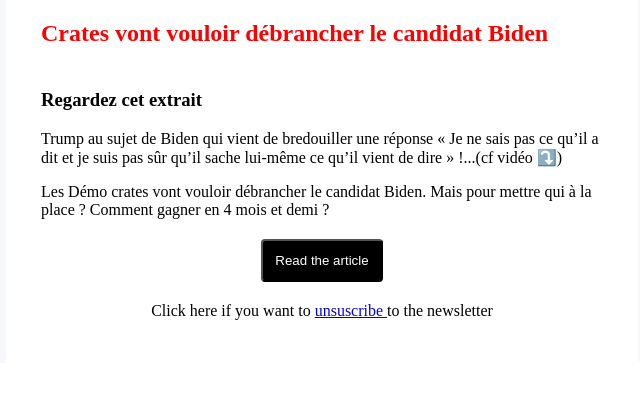
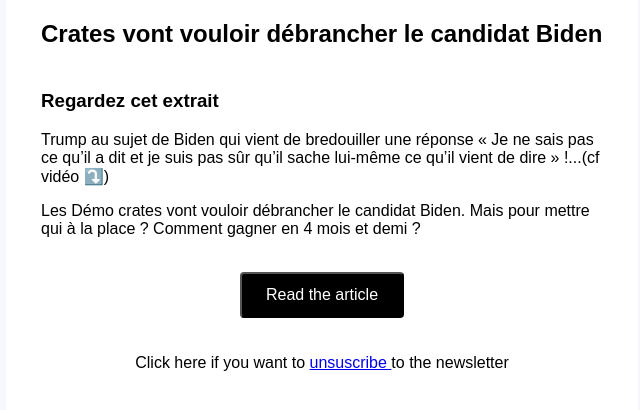
Before and after one commit to tiavina-mika/raw-email-template, a website: page index.html in a window 1280 px wide. Shown: the part 84-494 px from the top of the page, without its empty margins (318-958 px from the left). Drawn offline with Linux system fonts and the light colour scheme; a web font is replaced by a local one.

Commit message:
update style

```diff
--- a/index.html
+++ b/index.html
@@ -10,15 +10,37 @@
     <link rel="stylesheet" href="styles.css" />
   </head>
   <body>
-    <style>
+    <style type="text/css">
+      @media screen {
+        @font-face {
+          font-family: 'BasierCircle-Medium';
+          font-style: normal;
+          font-weight: 400;
+          src: url(https://fonts.gstatic.com/s/roboto/v27/KFOmCnqEu92Fr1Mu4mxKKTU1Kg.woff2) format('woff2');
+        }
+      }
+
       .container {
         background-color: #f6f8fc;
+        font-family: "BasierCircle-Medium", Sans-Serif;
+        font-size: 16px;
       }
       .left, .right {
         width: 25%;
       }
       .center {
         width: 75%;
+      }
+      .main-button {
+        background-color: #000;
+        color: #fff;
+        border-radius: 4px;
+        padding: 12px 24px;
+        font-size: 16px;
+        margin-top: 14px;
+      }
+      .footer1 {
+        margin-top: 32px;
       }
       @media only screen and (max-width: 600px) {
         .left, .right {
@@ -29,9 +51,6 @@
         .left, .right {
           width: 10%;
         }
-      }
-      .par {
-        color: red;
       }
     </style>
     <table class="container" role=”presentation” border="0" cellpadding="0" cellspacing="0" align="center">
@@ -52,7 +71,8 @@
             <tr>
               <!-- title -->
               <td align="left">
-                  <h2 class="par">
+                  <h2>
+                    <!-- dynamic title -->
                     Crates vont vouloir débrancher le candidat Biden
                   </h2>
                 </td>
@@ -68,8 +88,9 @@
             <!-- buttons -->
             <tr>
               <td align="center">
+                <!-- dynamic url -->
                 <a href="https://www.facebook.com" alt="">
-                  <button style="background-color: #000; color: #fff; border-radius: 4px; padding: 12px;">
+                  <button class="main-button">
                     Read the article
                   </button>
                 </a>
@@ -78,7 +99,7 @@
             <!-- footer -->
             <tr>
               <td align="center">
-                <p>
+                <p class="footer1">
                   Click here if you want to
                   <a href="https://www.facebook.com" alt="">
                     unsuscribe
@@ -89,6 +110,7 @@
             </tr>
           </table>
         </td>
+        <!-- right -->
         <td class="right"></td>
       </tr>
     </table>
```
